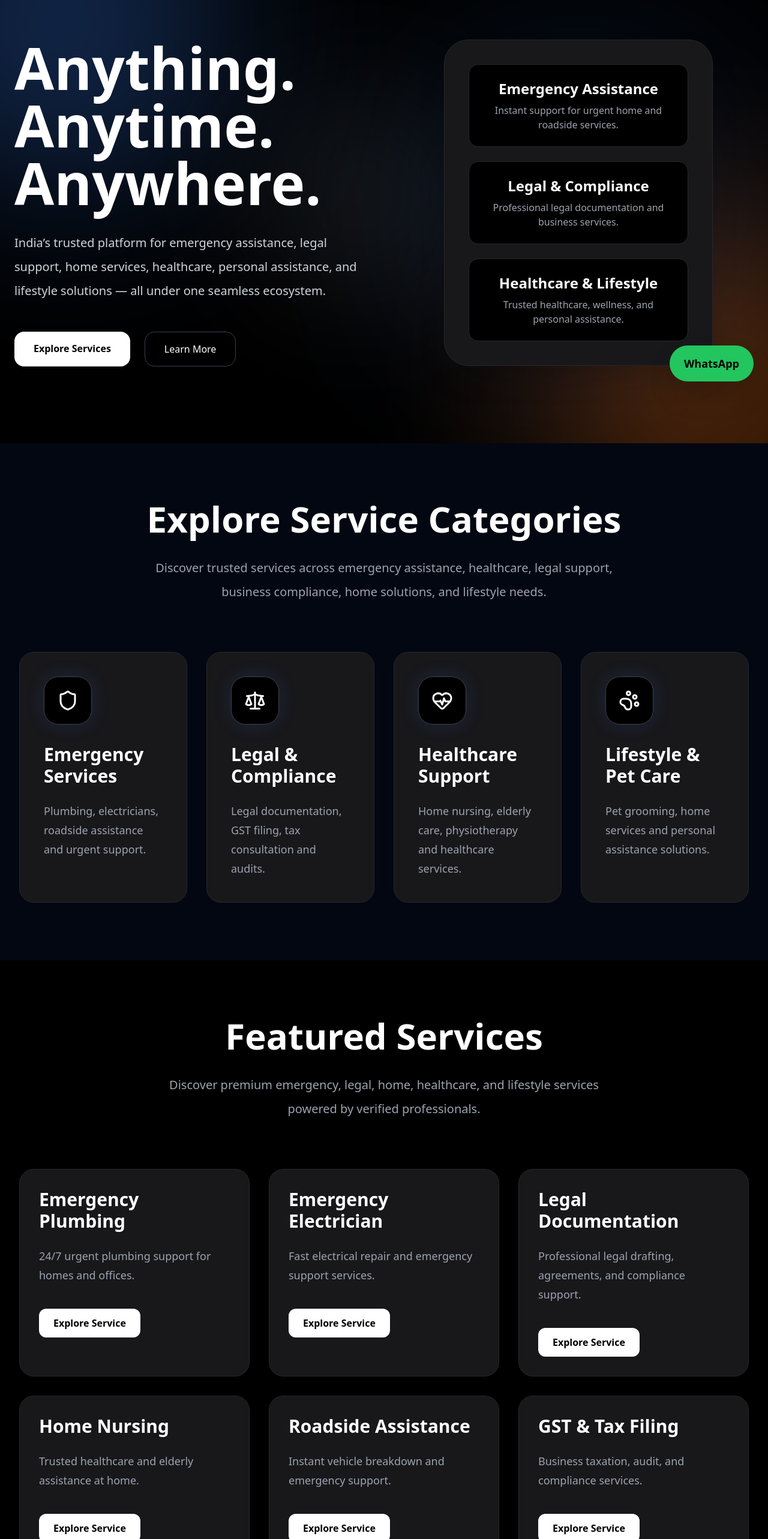
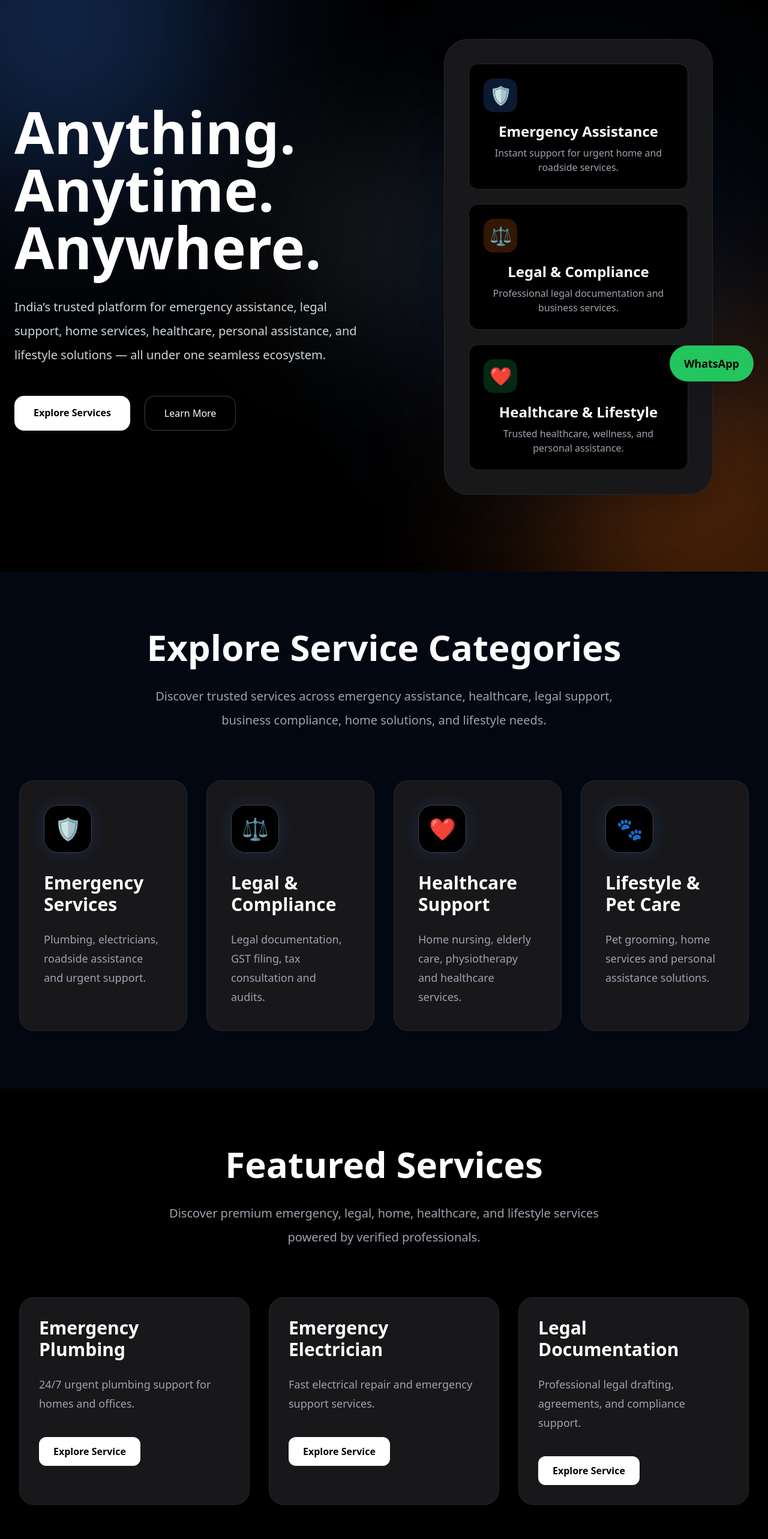
Before and after one commit to service-360/service360-website, a Next.js app: page / in a window 1280 px wide. Shown: the part 140-2706 px from the top of the page at 60% size. Built offline with nearby package versions, Linux system fonts and the light colour scheme.

Commit message:
Add premium SVG icon system

```diff
--- a/app/page.js
+++ b/app/page.js
@@ -1,13 +1,6 @@
 "use client"
 
 import { useState } from "react"
-
-import {
-  Shield,
-  Scale,
-  HeartPulse,
-  PawPrint
-} from "lucide-react"
 
 export default function Home() {
 
@@ -61,19 +54,19 @@ ${message}
         {/* Desktop Navigation */}
         <div className="hidden md:flex gap-8 text-lg">
 
-          <a href="/" className="hover:text-gray-400 transition">
+          <a href="/" className="hover:text-blue-400 transition">
             Home
           </a>
 
-          <a href="/about" className="hover:text-gray-400 transition">
+          <a href="/about" className="hover:text-blue-400 transition">
             About
           </a>
 
-          <a href="/services" className="hover:text-gray-400 transition">
+          <a href="/services" className="hover:text-blue-400 transition">
             Services
           </a>
 
-          <a href="#contact" className="hover:text-gray-400 transition">
+          <a href="#contact" className="hover:text-blue-400 transition">
             Contact
           </a>
 
@@ -84,9 +77,7 @@ ${message}
           className="md:hidden text-3xl"
           onClick={() => setMobileMenuOpen(!mobileMenuOpen)}
         >
-
           {mobileMenuOpen ? "✕" : "☰"}
-
         </button>
 
         {/* Mobile Drawer */}
@@ -96,28 +87,28 @@ ${message}
 
             <a
               href="/"
-              className="text-xl hover:text-gray-400 transition"
+              className="text-xl hover:text-blue-400 transition"
             >
               Home
             </a>
 
             <a
               href="/about"
-              className="text-xl hover:text-gray-400 transition"
+              className="text-xl hover:text-blue-400 transition"
             >
               About
             </a>
 
             <a
               href="/services"
-              className="text-xl hover:text-gray-400 transition"
+              className="text-xl hover:text-blue-400 transition"
             >
               Services
             </a>
 
             <a
               href="#contact"
-              className="text-xl hover:text-gray-400 transition"
+              className="text-xl hover:text-blue-400 transition"
             >
               Contact
             </a>
@@ -137,13 +128,10 @@ ${message}
         {/* Background Glow Effects */}
         <div className="absolute inset-0 overflow-hidden">
 
-          {/* Blue Glow */}
           <div className="absolute top-[-150px] left-[-150px] w-[500px] h-[500px] bg-blue-500 opacity-40 blur-[140px] rounded-full"></div>
 
-          {/* Orange Glow */}
           <div className="absolute bottom-[-150px] right-[-150px] w-[500px] h-[500px] bg-orange-500 opacity-40 blur-[140px] rounded-full"></div>
 
-          {/* Center Glow */}
           <div className="absolute top-[30%] left-[35%] w-[300px] h-[300px] bg-white opacity-10 blur-[120px] rounded-full"></div>
 
         </div>
@@ -188,15 +176,17 @@ ${message}
           {/* Hero Illustration */}
           <div className="relative hidden md:flex items-center justify-center">
 
-            {/* Outer Glow */}
             <div className="absolute w-[500px] h-[500px] bg-blue-500 opacity-20 blur-[140px] rounded-full"></div>
 
-            {/* Main Card */}
             <div className="relative bg-zinc-900 border border-zinc-800 rounded-[40px] p-10 w-full max-w-md shadow-2xl">
 
               <div className="space-y-6">
 
                 <div className="bg-black rounded-2xl p-6 border border-zinc-800">
+
+                  <div className="w-14 h-14 rounded-2xl bg-blue-500/20 flex items-center justify-center mb-4 text-3xl">
+                    🛡️
+                  </div>
 
                   <h3 className="text-2xl font-bold mb-2">
                     Emergency Assistance
@@ -210,6 +200,10 @@ ${message}
 
                 <div className="bg-black rounded-2xl p-6 border border-zinc-800">
 
+                  <div className="w-14 h-14 rounded-2xl bg-orange-500/20 flex items-center justify-center mb-4 text-3xl">
+                    ⚖️
+                  </div>
+
                   <h3 className="text-2xl font-bold mb-2">
                     Legal & Compliance
                   </h3>
@@ -221,6 +215,10 @@ ${message}
                 </div>
 
                 <div className="bg-black rounded-2xl p-6 border border-zinc-800">
+
+                  <div className="w-14 h-14 rounded-2xl bg-green-500/20 flex items-center justify-center mb-4 text-3xl">
+                    ❤️
+                  </div>
 
                   <h3 className="text-2xl font-bold mb-2">
                     Healthcare & Lifestyle
@@ -261,25 +259,25 @@ ${message}
 
             {[
               {
-                icon: <Shield size={36} />,
+                icon: "🛡️",
                 title: "Emergency Services",
                 desc: "Plumbing, electricians, roadside assistance and urgent support."
               },
 
               {
-                icon: <Scale size={36} />,
+                icon: "⚖️",
                 title: "Legal & Compliance",
                 desc: "Legal documentation, GST filing, tax consultation and audits."
               },
 
               {
-                icon: <HeartPulse size={36} />,
+                icon: "❤️",
                 title: "Healthcare Support",
                 desc: "Home nursing, elderly care, physiotherapy and healthcare services."
               },
 
               {
-                icon: <PawPrint size={36} />,
+                icon: "🐾",
                 title: "Lifestyle & Pet Care",
                 desc: "Pet grooming, home services and personal assistance solutions."
               }
@@ -352,30 +350,6 @@ ${message}
                 title: "Legal Documentation",
                 desc: "Professional legal drafting, agreements, and compliance support.",
                 link: "/services/legal"
-              },
-
-              {
-                title: "Home Nursing",
-                desc: "Trusted healthcare and elderly assistance at home.",
-                link: "/services/nursing"
-              },
-
-              {
-                title: "Roadside Assistance",
-                desc: "Instant vehicle breakdown and emergency support.",
-                link: "/services/roadside"
-              },
-
-              {
-                title: "GST & Tax Filing",
-                desc: "Business taxation, audit, and compliance services.",
-                link: "/services/gst-filing"
-              },
-
-              {
-                title: "Pet Grooming",
-                desc: "Professional pet care and grooming at your doorstep.",
-                link: "/services/pet-grooming"
               }
 
             ].map((service) => (
```
